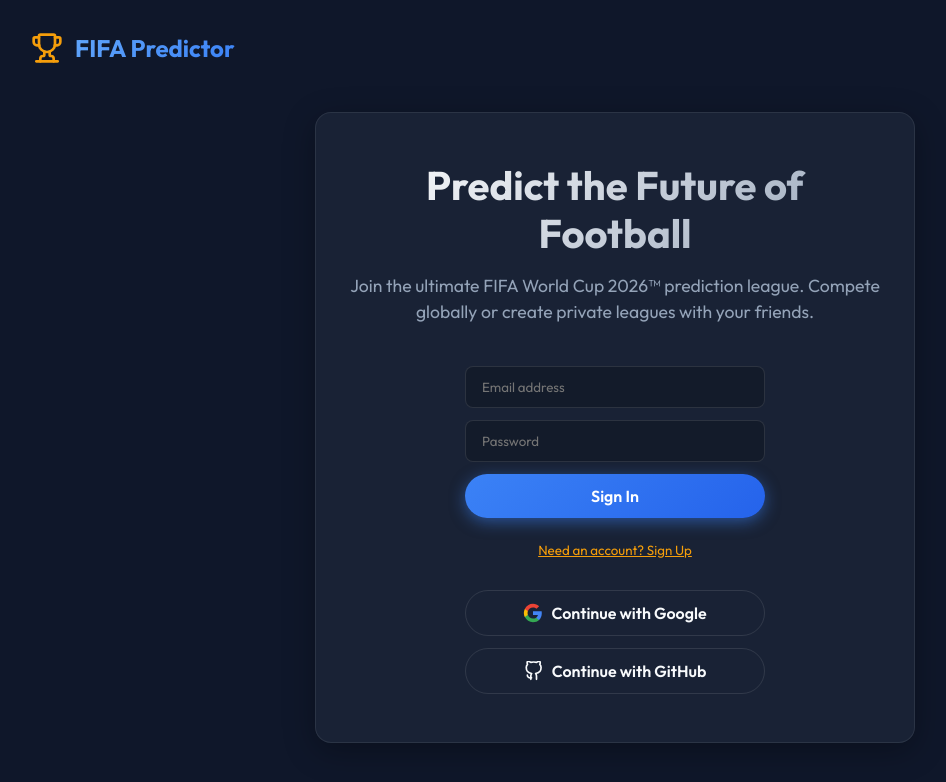
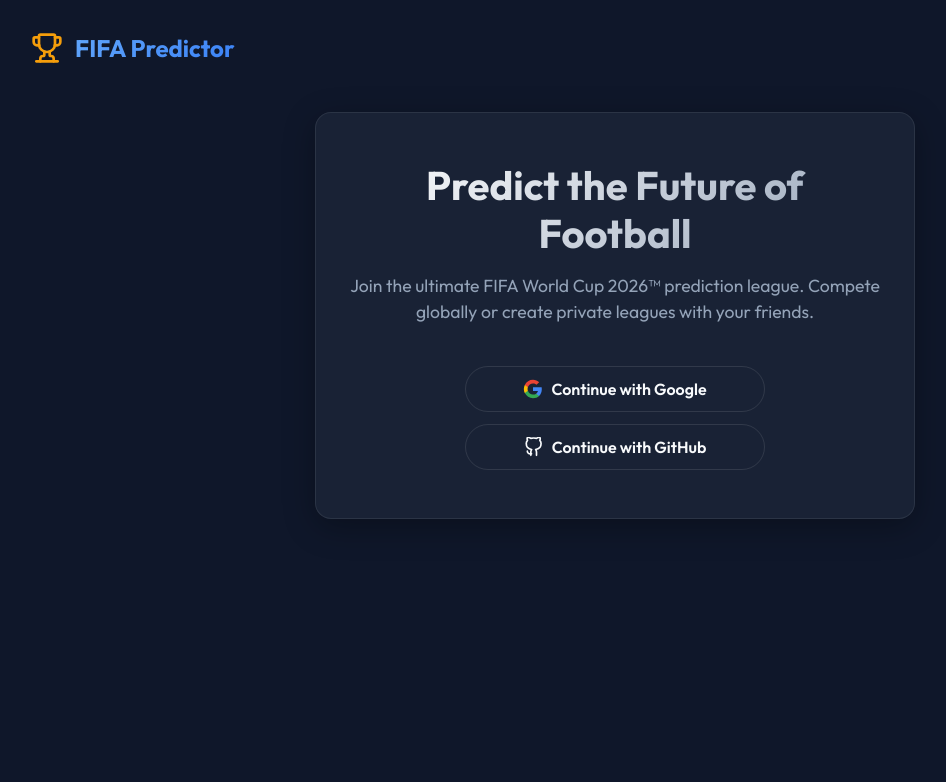
Before and after one commit to ngornalli/FIFA-Predictor-2026, a React (Vite) app: page /admin in a window 1280 px wide. Shown: the top 782 px of the page, without its empty margins (25-971 px from the left). Built offline with nearby package versions, Linux system fonts and the light colour scheme; no server answers.

Commit message:
removed passowrd login option

```diff
--- a/src/App.jsx
+++ b/src/App.jsx
@@ -137,11 +137,6 @@
 }
 
 function Landing() {
-  const [email, setEmail] = useState('');
-  const [password, setPassword] = useState('');
-  const [loading, setLoading] = useState(false);
-  const [isSignUp, setIsSignUp] = useState(false);
-
   const handleOAuthLogin = async (provider) => {
     const { error } = await supabase.auth.signInWithOAuth({
       provider: provider,
@@ -150,26 +145,6 @@
       }
     })
     if (error) console.error('Error logging in:', error.message)
-  }
-
-  const handleEmailAuth = async (e) => {
-    e.preventDefault();
-    if (!email || !password) return;
-    setLoading(true);
-
-    let result;
-    if (isSignUp) {
-      result = await supabase.auth.signUp({ email, password });
-    } else {
-      result = await supabase.auth.signInWithPassword({ email, password });
-    }
-
-    if (result.error) {
-      alert(result.error.message);
-    } else if (isSignUp && !result.data.session) {
-      alert('Sign up successful! You may need to confirm your email depending on Supabase settings.');
-    }
-    setLoading(false);
   }
 
   return (
@@ -182,36 +157,6 @@
       </p>
 
       <div style={{ display: 'flex', flexDirection: 'column', gap: '1rem', maxWidth: '300px', margin: '0 auto' }}>
-        <form onSubmit={handleEmailAuth} style={{ display: 'flex', flexDirection: 'column', gap: '0.75rem', marginBottom: '0.5rem' }}>
-          <input
-            type="email"
-            className="input-field"
-            placeholder="Email address"
-            value={email}
-            onChange={(e) => setEmail(e.target.value)}
-            required
-          />
-          <input
-            type="password"
-            className="input-field"
-            placeholder="Password"
-            value={password}
-            onChange={(e) => setPassword(e.target.value)}
-            required
-            minLength="6"
-          />
-          <button type="submit" className="btn btn-primary" disabled={loading}>
-            {loading ? 'Processing...' : (isSignUp ? 'Sign Up' : 'Sign In')}
-          </button>
-        </form>
-
-        <button
-          type="button"
-          onClick={() => setIsSignUp(!isSignUp)}
-          style={{ background: 'none', border: 'none', color: 'var(--accent)', cursor: 'pointer', textDecoration: 'underline', marginBottom: '1rem' }}
-        >
-          {isSignUp ? 'Already have an account? Sign In' : 'Need an account? Sign Up'}
-        </button>
 
         <div style={{ display: 'flex', flexDirection: 'column', gap: '0.75rem' }}>
           <button type="button" className="btn btn-outline" style={{ padding: '0.75rem 1rem', fontSize: '1rem', width: '100%' }} onClick={() => handleOAuthLogin('google')}>
```
